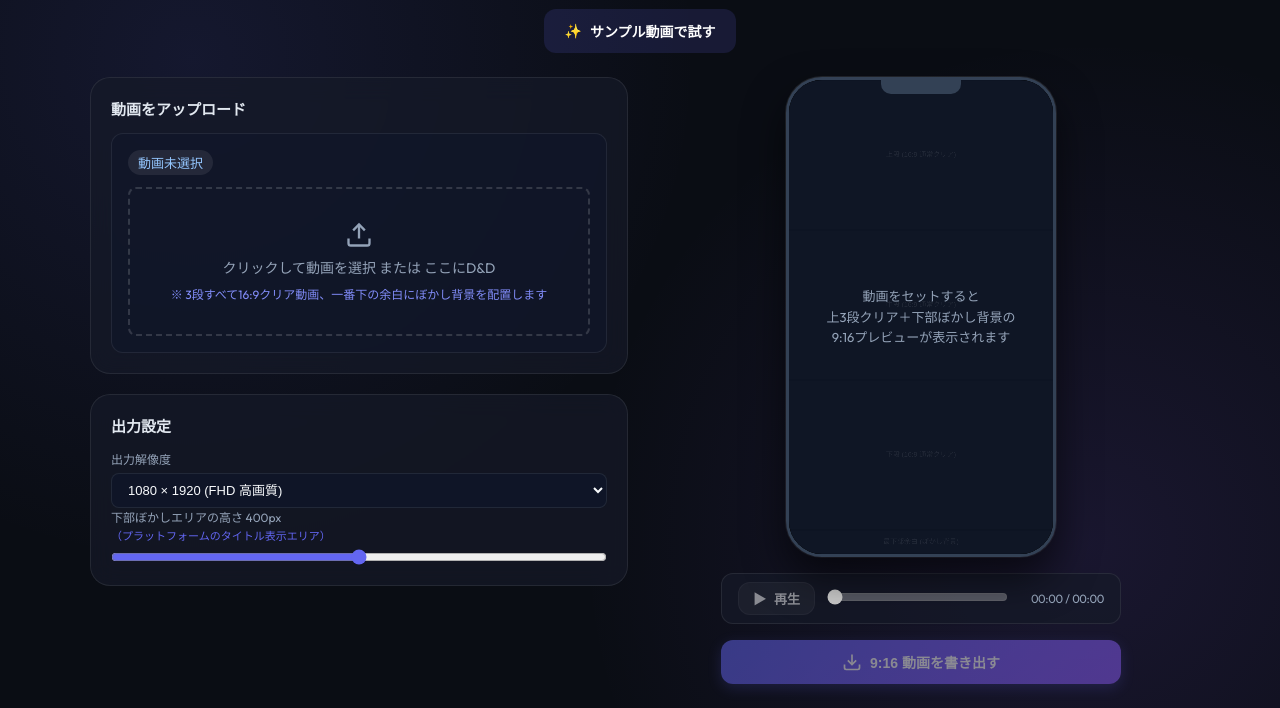
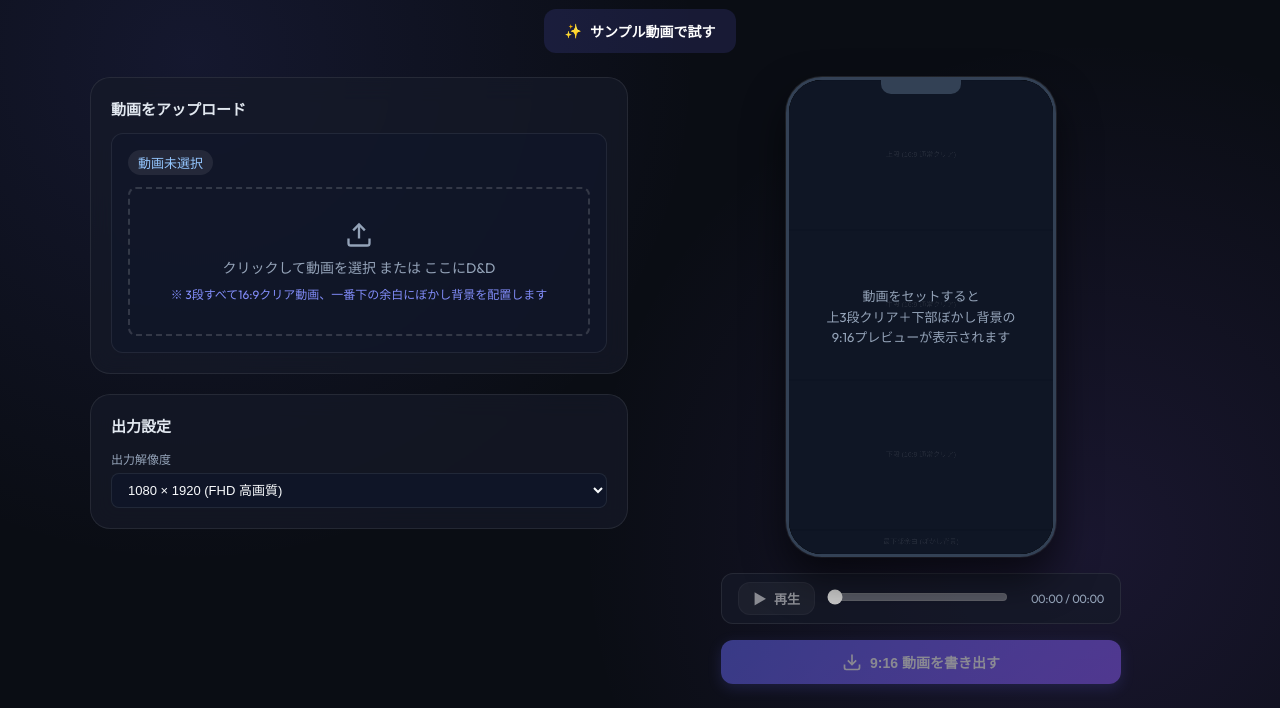
Before and after one commit to ryutarodayo1234/vertical-video-makder, a plain HTML site: page index.html in a window 1280 px wide. Shown: the part 104-812 px from the top of the page. Drawn offline with Linux system fonts and the light colour scheme.

Commit message:
Update index.html

```diff
--- a/index.html
+++ b/index.html
@@ -63,12 +63,7 @@
               <option value="720x1280">720 × 1280 (HD 高速)</option>
             </select>
           </div>
-          <div class="setting-item">
-            <label for="blur-height-slider">下部ぼかしエリアの高さ <span id="blur-height-val">400</span>px
-              <span class="setting-hint">（プラットフォームのタイトル表示エリア）</span>
-            </label>
-            <input type="range" id="blur-height-slider" min="100" max="700" step="10" value="400">
-          </div>
+
         </div>
       </section>
 
```
